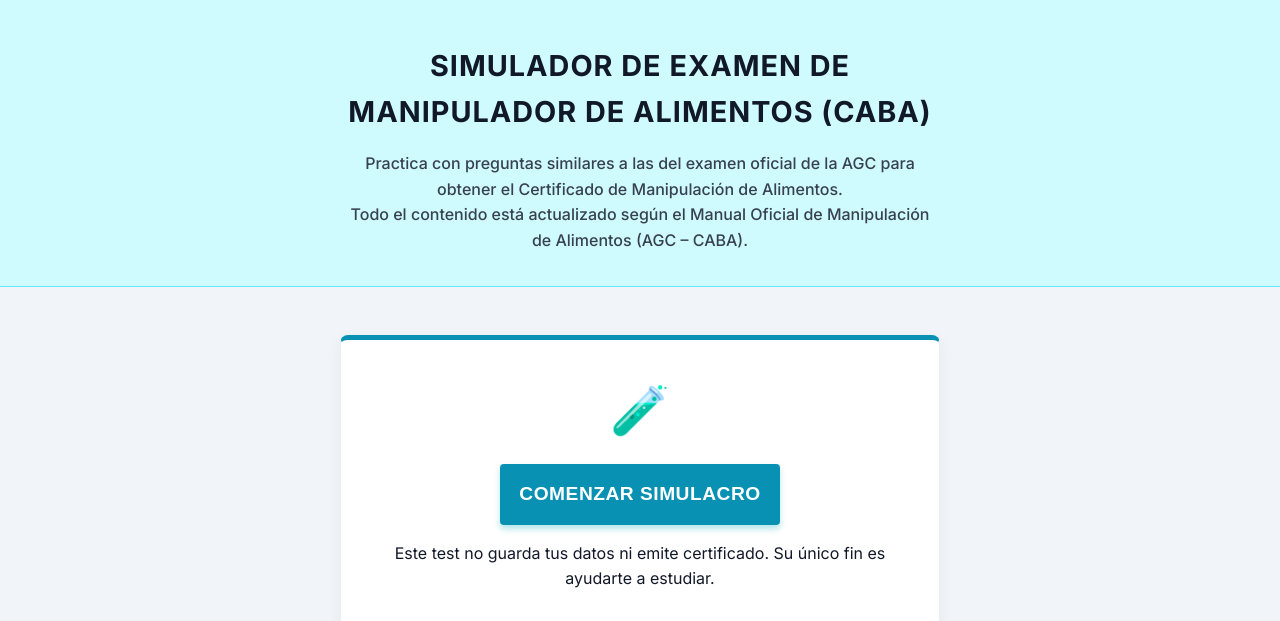
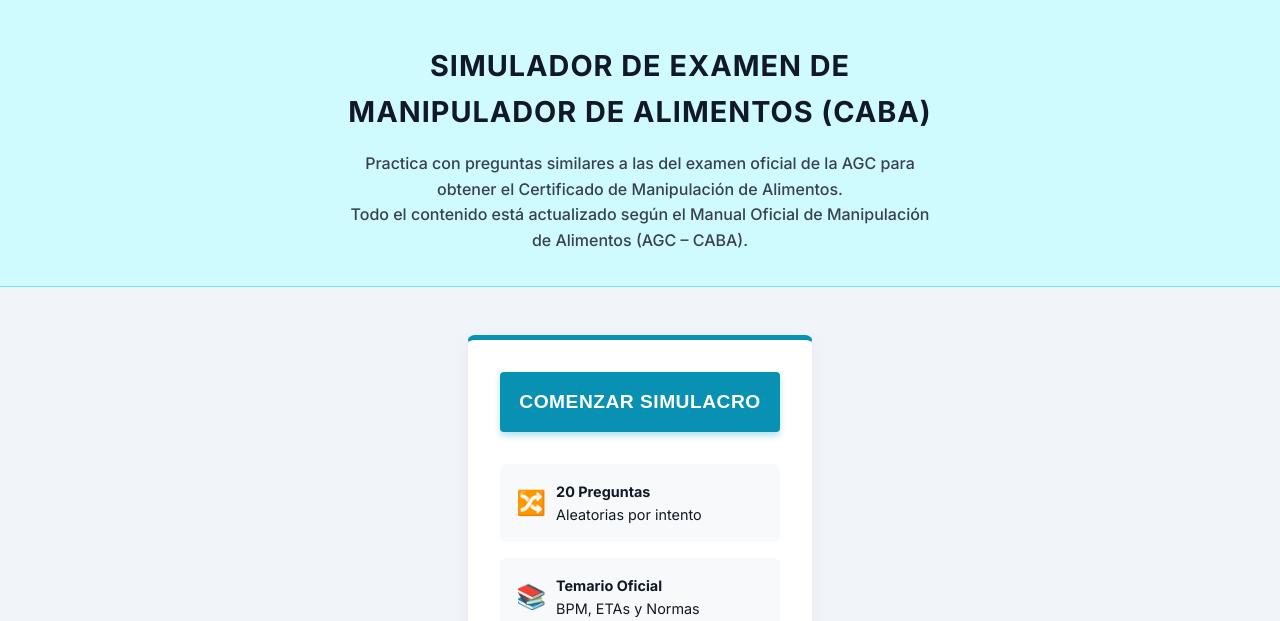
Before and after one commit to MabelAC/test-manipulador-alimentos, a plain HTML site: page index.html in a window 1280 px wide. Shown: the part 138-759 px from the top of the page. Drawn offline with Linux system fonts and the light colour scheme.

Commit message:
Limpiar interfaz: remover emoji del título y textos innecesarios

```diff
--- a/index.html
+++ b/index.html
@@ -4,7 +4,7 @@
 <head>
     <meta charset="UTF-8">
     <meta name="viewport" content="width=device-width, initial-scale=1.0">
-    <title>🧪 Simulador Examen Manipulación de Alimentos | Práctica Online</title>
+    <title> Simulador Examen Manipulación de Alimentos | Práctica Online</title>
     <meta name="description"
         content="✅ Practica gratis para el examen de manipulador de alimentos CABA 2025. Test con preguntas reales del manual oficial de la AGC. Simulacro actualizado y gratuito.">
     <meta name="keywords"
@@ -65,11 +65,8 @@
         <!-- PANTALLA DE INICIO -->
         <section id="start-screen" class="screen active">
             <div class="card start-card">
-                <div class="icon-header">🧪</div>
                 <button id="start-btn" class="btn btn-primary btn-lg" style="margin-bottom: 1rem;">COMENZAR
                     SIMULACRO</button>
-                <p style="color: var(--text-light);">Este test no guarda tus datos ni emite certificado. Su único fin es
-                    ayudarte a estudiar.</p>
 
                 <div class="features-grid">
                     <div class="feature-item">
```
